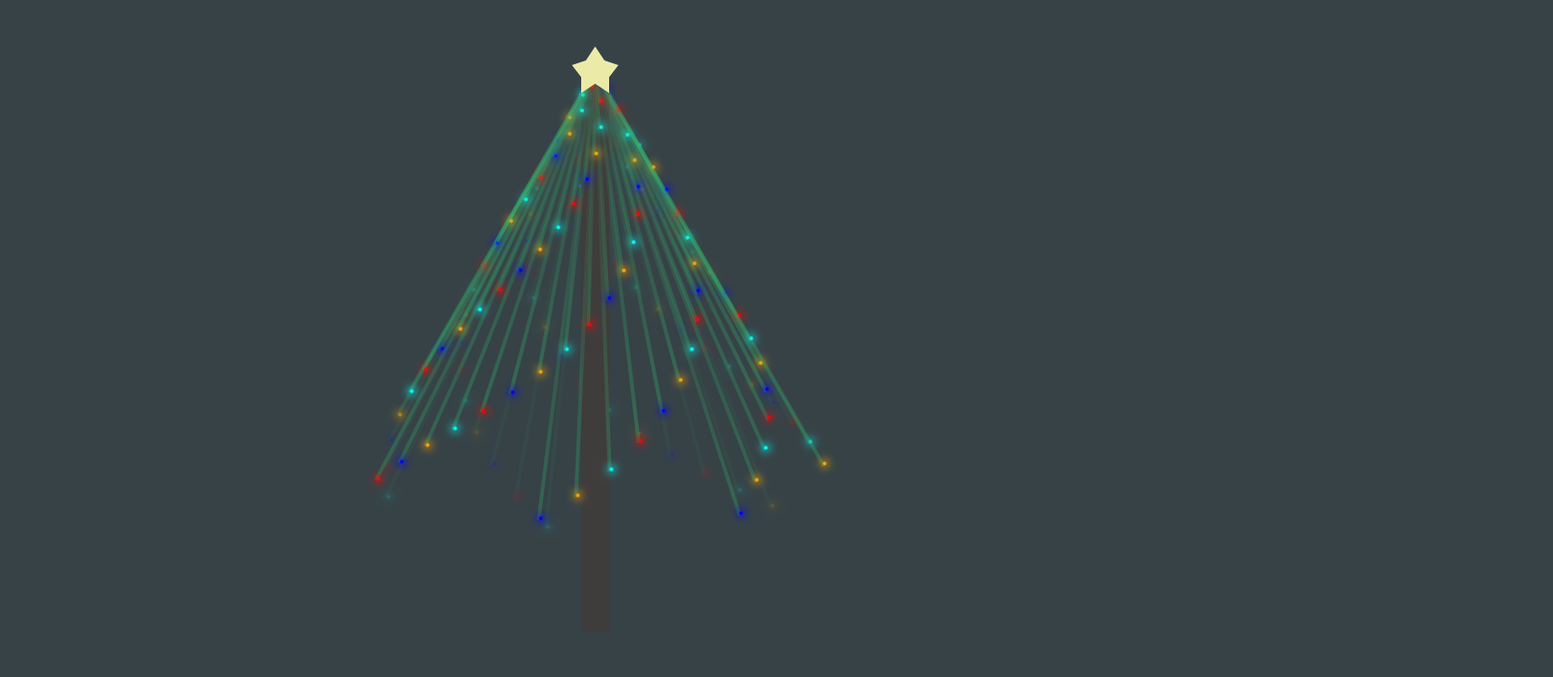
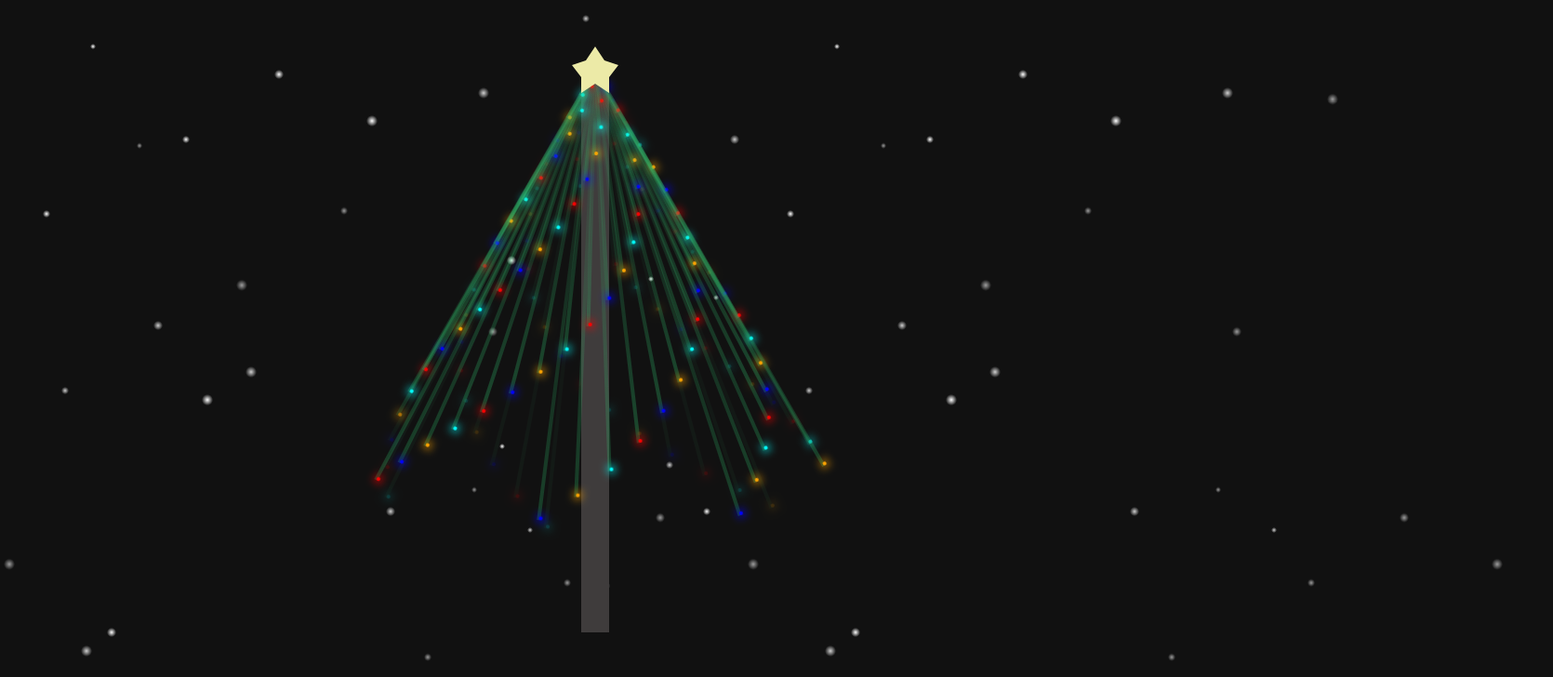
Before and after one commit to roger8134/christmastree, a plain HTML site: page index.html in a window 1280 px wide. Shown: the top 728 px of the page at 93% size, 1670 px wide, since content can reach past the window. Drawn offline with Linux system fonts and the light colour scheme.

Commit message:
Update index.html

```diff
--- a/index.html
+++ b/index.html
@@ -1,21 +1,67 @@
 <!DOCTYPE html>
 <html lang="en">
+    <head>
+        <meta charset="UTF-8">
+        <meta http-equiv="X-UA-Compatible" content="IE=edge">
+        <meta name="viewport" content="width=device-width, initial-scale=1.0">
+        <title>聖誕快樂</title>
+    </head>
     <style>
-        * {
+* {
     padding: 0;
     margin: 0;
     list-style: none;
 }
-
 body {
     display: flex;
     justify-content: center;
     align-items: center;
 
     height: 100vh;
-    background-color: rgb(54, 66, 70);
+    background-color: #111111;
+}
+.snow,
+.snow::before,
+.snow::after {
+  content: "";
+  background: radial-gradient(3px 3px at 100px 50px, #fff, transparent),
+    radial-gradient(4px 4px at 200px 150px, #fff, transparent),
+    radial-gradient(5px 5px at 300px 80px, #fff, transparent),
+    radial-gradient(6px 6px at 400px 130px, #fff, transparent),
+    radial-gradient(3px 3px at 540px 480px, #fff, transparent),
+    radial-gradient(4px 4px at 50px 230px, #fff, transparent),
+    radial-gradient(5px 5px at 120px 680px, #fff, transparent),
+    radial-gradient(6px 6px at 223px 430px, #fff, transparent),
+    radial-gradient(3px 3px at 700px 300px, #fff, transparent),
+    radial-gradient(4px 4px at 760px 550px, #fff, transparent),
+    radial-gradient(5px 5px at 550px 280px, #fff, transparent),
+    radial-gradient(6px 6px at 650px 630px, #fff, transparent);
+  background-size: 800px 800px;
+  position: absolute;
+  inset: -800px 0 0 0;
+  animation: animate 5s linear infinite;
+}
+.snow::before {
+  margin: -390px;
+  opacity: 0.6;
+  animation-duration: 6s;
+  animation-delay: -1.5s;
+}
+.snow::after {
+  margin: -130px;
+  opacity: 0.8;
+
+  animation-duration: 10s;
 }
 
+@keyframes animate {
+  0% {
+    transform: translateY(0);
+  }
+  100% {
+    transform: translateY(800px);
+  }
+}
 .tree {
     position: relative;
     width: 500px;
@@ -51,7 +97,6 @@ body {
     background: linear-gradient(rgba(46, 204, 113, 0), rgba(46, 203, 113, 0.25));
     transform-origin: 50% 0;
     animation: swing 4s calc(var(--i) * -17.13s) ease-in-out infinite;
-    /* animation: swing 4s calc(var(--i) * -0.23s) ease-in-out infinite; */
     height: calc(var(--i) * 4px);
 }
 
@@ -111,18 +156,15 @@ li:nth-child(4n + 3)::before {
         transform: rotate(30deg);
     }
 }
+
     </style>
-<head>
-    <meta charset="UTF-8">
-    <meta http-equiv="X-UA-Compatible" content="IE=edge">
-    <meta name="viewport" content="width=device-width, initial-scale=1.0">
-    <title>Document</title>
-</head>
+
 <body>
     <ul class="tree">
         <div class="star"></div>
         <div class="chunk"></div>
-      </ul>
+    </ul>
+    <div class="snow"></div>
 </body>
 <script>
     let tree = document.querySelector(".tree");
```
